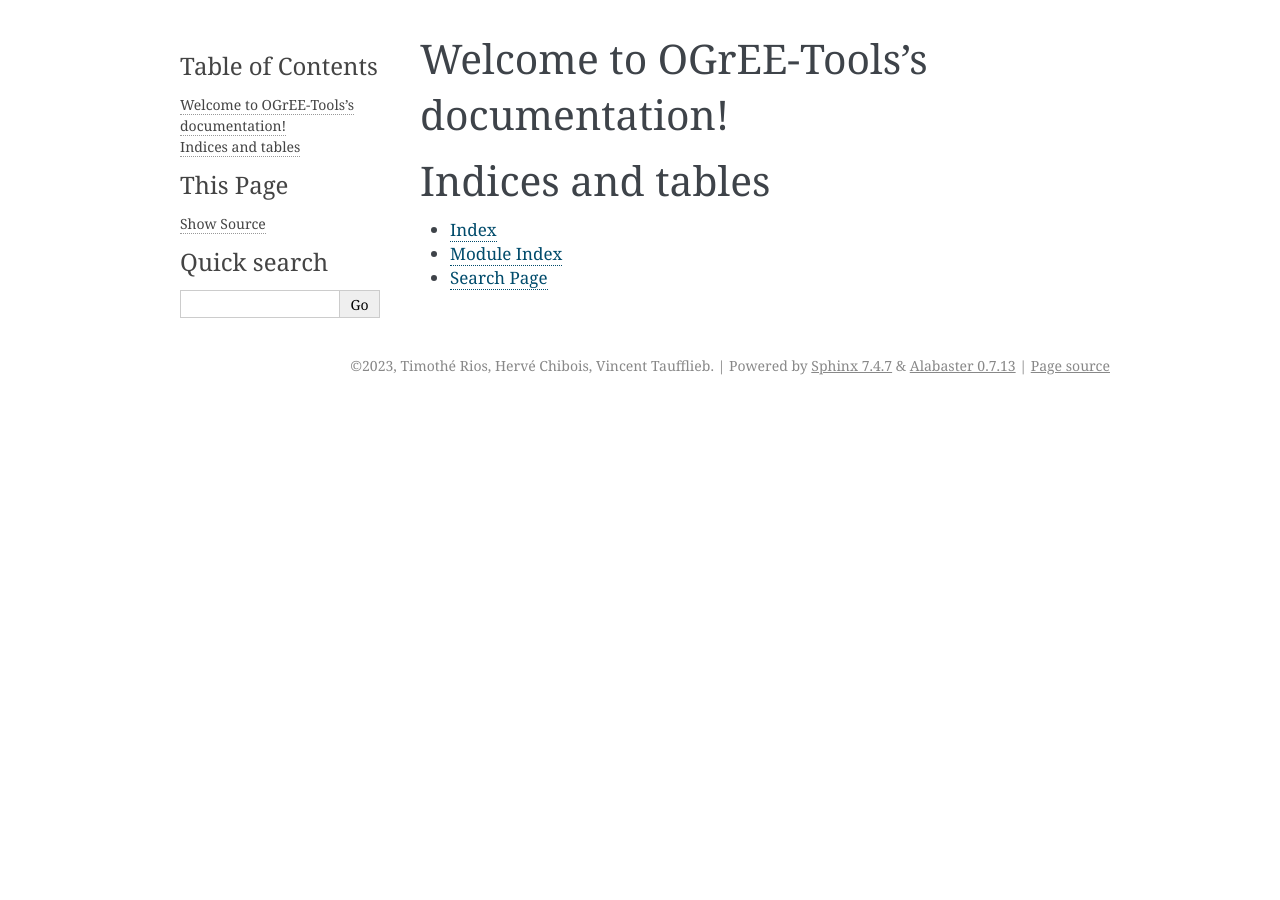
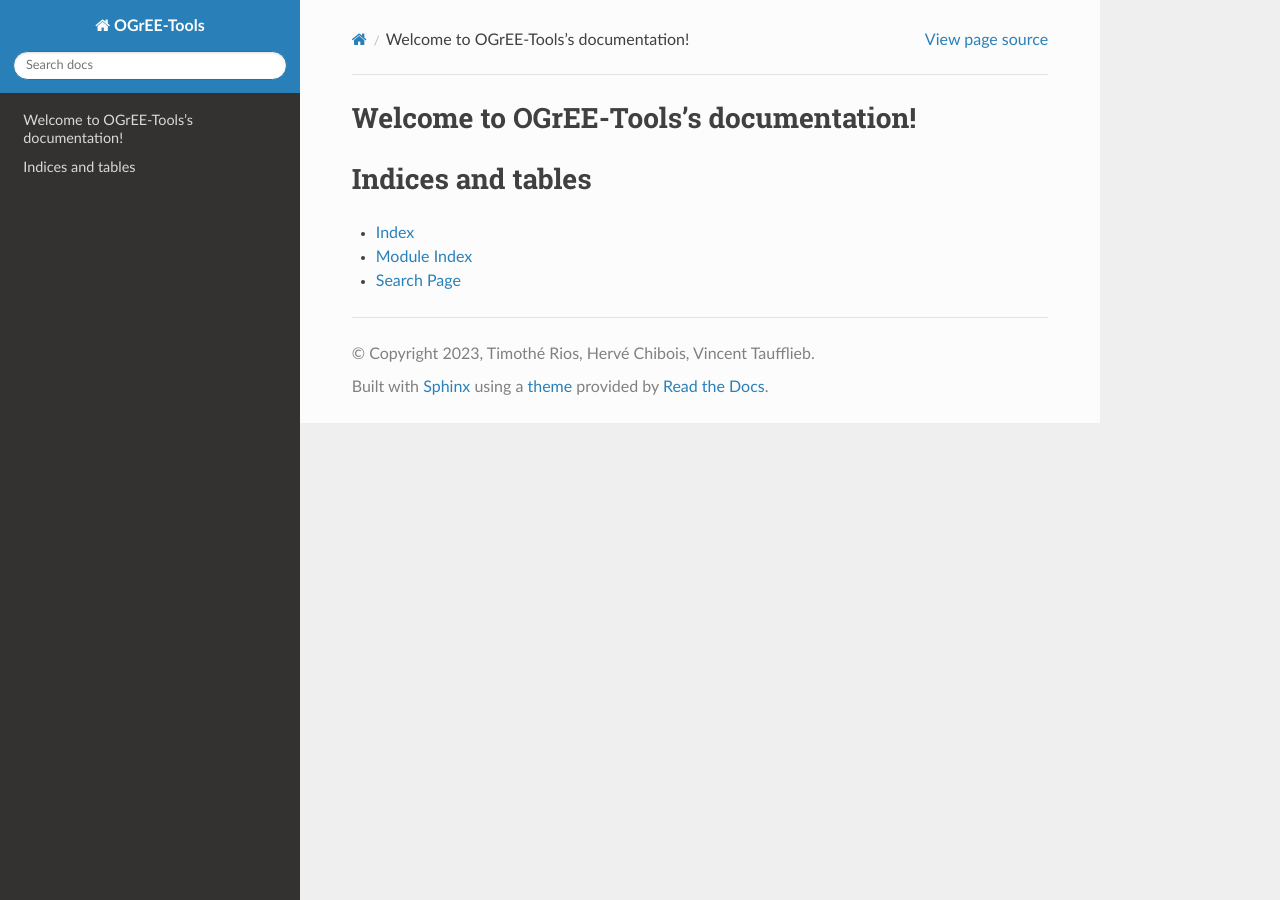
Before and after one commit to ditrit/OGrEE-Tools, a Sphinx documentation site: the page built from docs/source/index.rst, in a window 1280 px wide. Built offline with Sphinx 7.4.7 and the Read the Docs theme 2.0.0, drawn with Linux system fonts in a browser that asks for light colours.

Commit message:
Added  theme

```diff
--- a/docs/setup/requirements.txt
+++ b/docs/setup/requirements.txt
@@ -1 +1,2 @@
 sphinx >= 6.1.3
+sphinx-rtd-theme >= 1.2.0
--- a/docs/source/conf.py
+++ b/docs/source/conf.py
@@ -23,5 +23,5 @@ exclude_patterns = []
 # -- Options for HTML output -------------------------------------------------
 # https://www.sphinx-doc.org/en/master/usage/configuration.html#options-for-html-output
 
-html_theme = 'alabaster'
+html_theme = 'sphinx_rtd_theme'
 html_static_path = ['_static']
```
